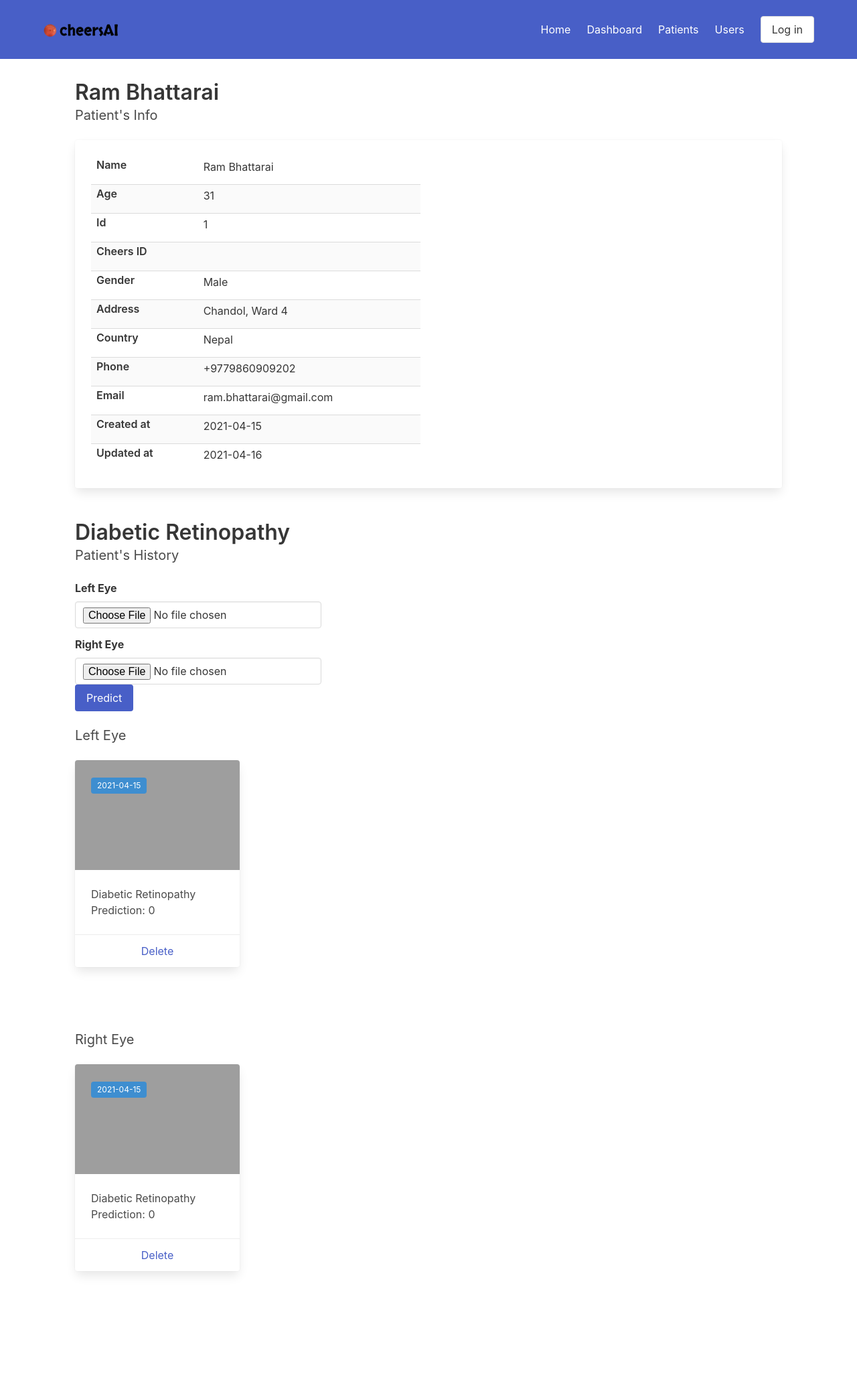
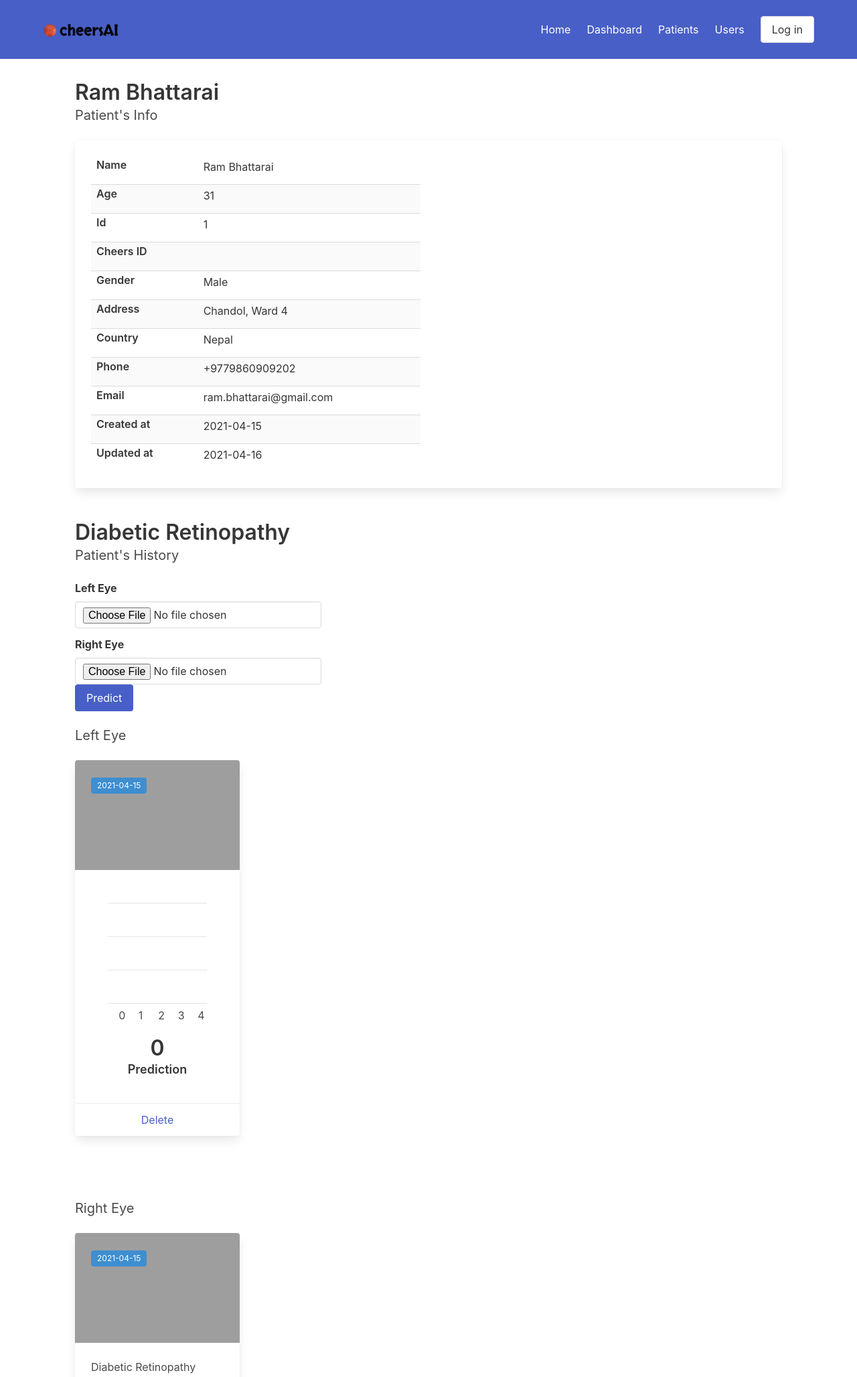
Before and after one commit to ayushsubedi/cheersAI, a Flask app: page /patient/1 in a window 1280 px wide. Shown: the top 2056 px of the page at 67% size. Before the commit the page ends 1904 px from the top, so only its background shows below. Run offline with Flask 2, Linux system fonts and the light colour scheme; data comes from the database, SQL or seed files in the repository; both versions use the stored data as it was after the commit; some libraries are stand-ins or nearby versions; grey boxes are pictures that could not be loaded.

Commit message:
resolve #86

```diff
--- a/cheersAI/templates/base.html
+++ b/cheersAI/templates/base.html
@@ -9,6 +9,7 @@
     <link rel="stylesheet" type="text/css" href="https://cdn.datatables.net/1.10.24/css/jquery.dataTables.css">
     <link rel="stylesheet" type="text/css" href="{{ url_for('static', filename='css/main.css') }}">
     <link rel="stylesheet" type="text/css" href="{{ url_for('static', filename='css/table.css') }}">
+    <link rel="stylesheet" type="text/css" href="{{ url_for('static', filename='css/chart.css') }}">
     <link rel="shortcut icon" type="image/jpg" href="{{ url_for('static', filename='img/favicon.ico') }}"/>
     {% block css %}{% endblock %}
 
--- a/cheersAI/templates/patient.html
+++ b/cheersAI/templates/patient.html
@@ -83,6 +83,25 @@
             <figure class="image is-3by2">
               <img src="{{ url_for('static', filename='uploaded_img/dr/')}}{{ history.image_left }}" alt="">
             </figure>
+            <div>
+            <ul class="chart">
+              <li>
+                <span style="height:5%" title="0"></span>
+              </li>
+              <li>
+                <span style="height:70%" title="1"></span>
+              </li>
+              <li>
+                <span style="height:50%" title="2"></span>
+              </li>
+              <li>
+                <span style="height:15%" title="3"></span>
+              </li>
+              <li>
+                <span style="height:15%" title="4"></span>
+              </li>
+            </ul>
+          </div>
             <div class="card-content is-overlay is-clipped">
               <span class="tag is-info">
                 {{history.date_create.strftime('%Y-%m-%d')}}
@@ -90,9 +109,10 @@
             </div>
         </div>
         <div class="card-content">
+          <br>
           <div class="content">
-            Diabetic Retinopathy Prediction: {{ history.prediction_left }}
-            <br>
+            <h3 class="title is-3 has-text-centered">{{ history.prediction_left }}</h3>
+            <h5 class="subtitle has-text-centered">Prediction</h5>
           </div>
         </div>
         <footer class="card-footer">
```
Also changed, not shown: cheersAI/templates/all_users.html (+22 -1 lines), cheersAI/cheersai.db.
